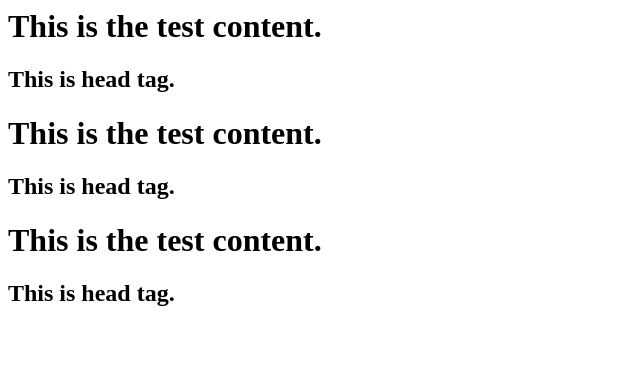
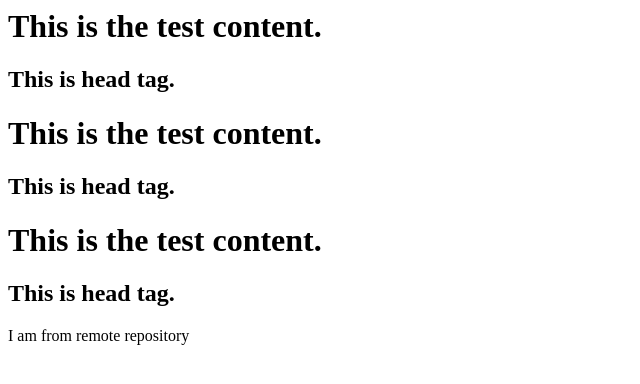
Before and after one commit to amit202016/AmitNew, a plain HTML site: page index.html in a window 1280 px wide. Shown: the whole page, without its empty margins (0-640 px from the left). Drawn offline with Linux system fonts and the light colour scheme.

Commit message:
Update index.html

```diff
--- a/index.html
+++ b/index.html
@@ -7,5 +7,6 @@
 <h2>This is head tag.</h2>
 <h1>This is the test content.</h1>
 <h2>This is head tag.</h2>
+  <p>I am from remote repository</p>
 </body>
 </html>
```
